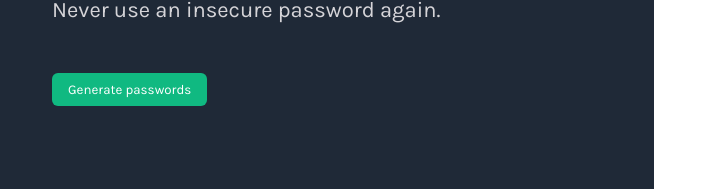
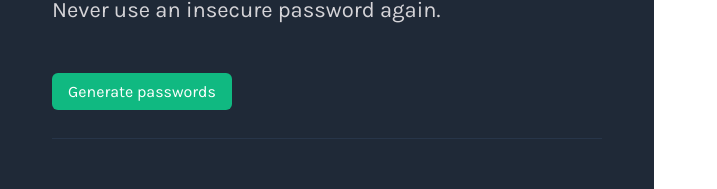
Before and after one commit to anet-eny/password-generator, a plain HTML site: page index.html in a window 1280 px wide. Shown: the part 213-402 px from the top of the page, without its empty margins (0-717 px from the left). Drawn offline with Linux system fonts and the light colour scheme.

Commit message:
Add line styling

```diff
--- a/index.html
+++ b/index.html
@@ -16,6 +16,7 @@
         </h1>
         <h2>Never use an insecure password again.</h2>
         <button id="btn" onclick="generatePassword()">Generate passwords</button>
+        <hr>
         <div id="rectangles">
             <div id="rectangle-one"></div>
             <div id="rectangle-two"></div>
--- a/style.css
+++ b/style.css
@@ -38,7 +38,15 @@ button {
     color: white;
     background: #10B981;
     padding: 9px 16px;
+    margin-bottom: 20px;
     border-radius: 6px;
     border: none;
     font-family: Karla;
+    font-size: 16px;
 }
+
+hr {
+    border-color: #273549;
+    border-style: solid;
+    border-width: 1px 0 0 0;
+}
```
